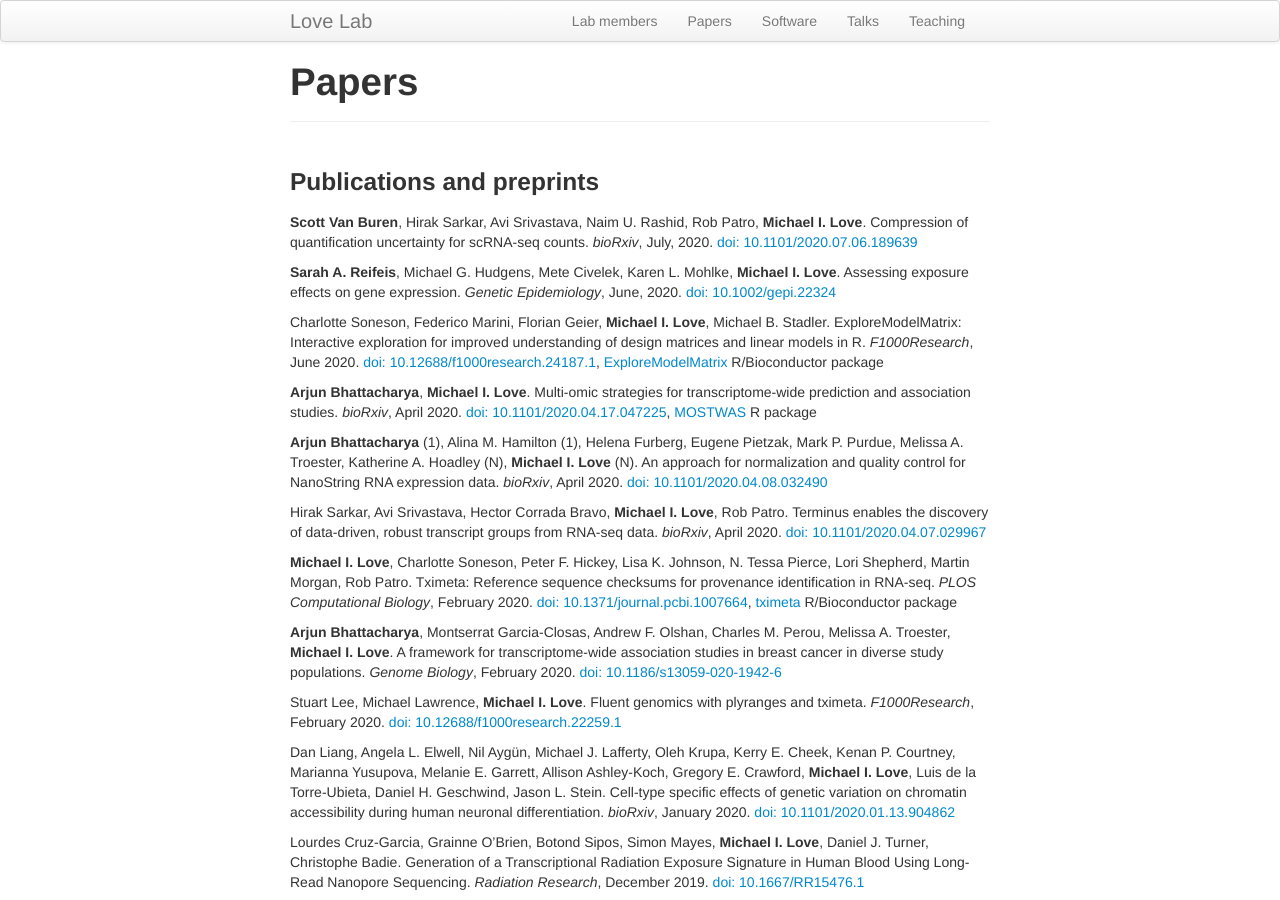
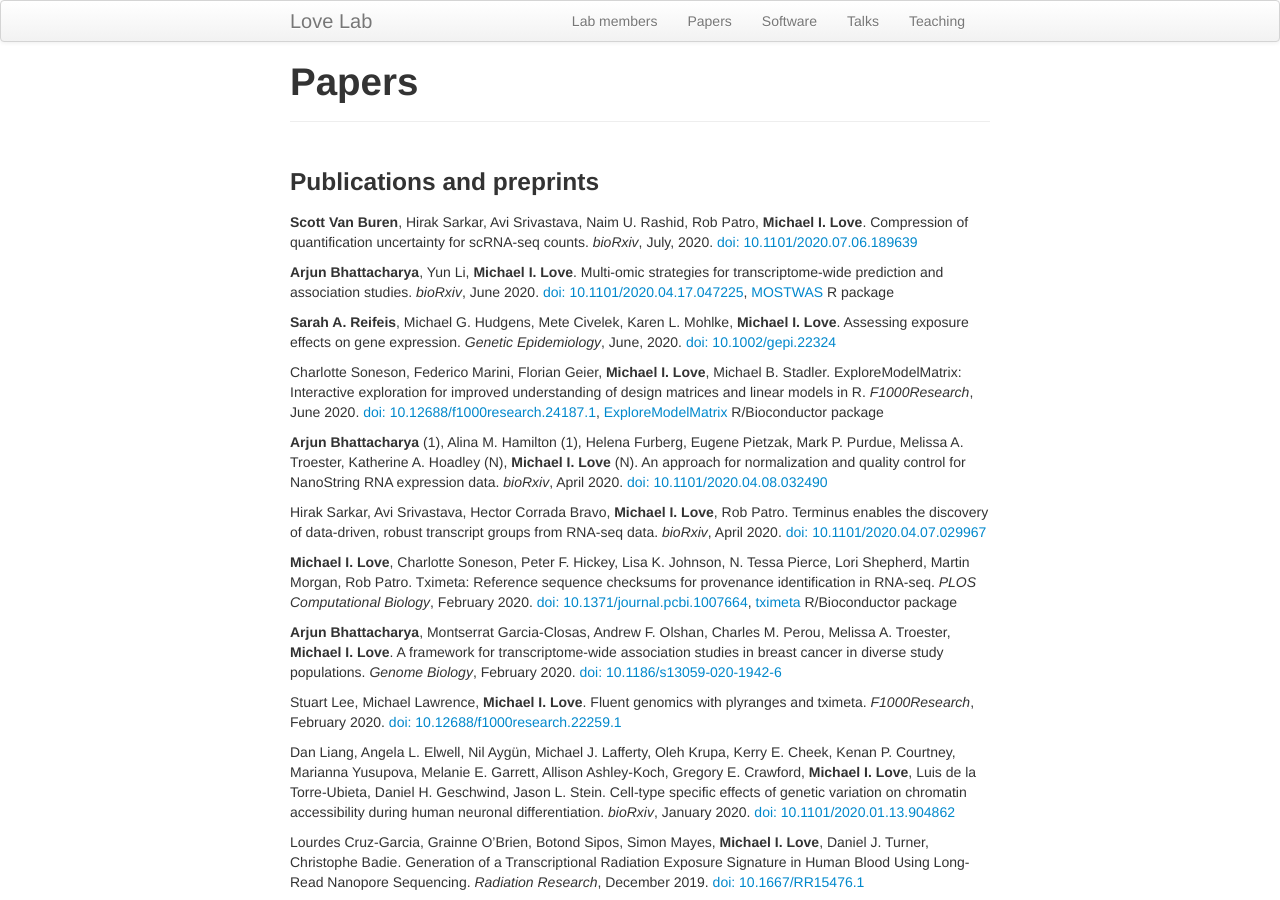
Before and after one commit to mikelove/mikelove.github.io, a Jekyll site: the page built from pages/papers.md, in a window 1280 px wide and 900 px high. Built offline with Jekyll 4.4.1, drawn with Linux system fonts in a browser that asks for light colours; part of the change alters nothing that is shown.

Commit message:
arjun v2

```diff
--- a/pages/papers.md
+++ b/pages/papers.md
@@ -10,6 +10,12 @@ Patro, **Michael I. Love**.
 Compression of quantification uncertainty for scRNA-seq counts.
 *bioRxiv*, July, 2020.
 [doi: 10.1101/2020.07.06.189639](https://doi.org/10.1101/2020.07.06.189639)
+
+**Arjun Bhattacharya**, Yun Li, **Michael I. Love**.
+Multi-omic strategies for transcriptome-wide prediction and association studies.
+*bioRxiv*, June 2020.
+[doi: 10.1101/2020.04.17.047225](https://doi.org/10.1101/2020.04.17.047225),
+[MOSTWAS](https://github.com/bhattacharya-a-bt/MOSTWAS) R package
 
 **Sarah A. Reifeis**, Michael G. Hudgens, Mete Civelek, Karen
 L. Mohlke, **Michael I. Love**.
@@ -24,12 +30,6 @@ of design matrices and linear models in R.
 *F1000Research*, June 2020.
 [doi: 10.12688/f1000research.24187.1](https://doi.org/10.12688/f1000research.24187.1),
 [ExploreModelMatrix](https://www.bioconductor.org/packages/ExploreModelMatrix) R/Bioconductor package
-
-**Arjun Bhattacharya**, **Michael I. Love**.
-Multi-omic strategies for transcriptome-wide prediction and association studies.
-*bioRxiv*, April 2020.
-[doi: 10.1101/2020.04.17.047225](https://doi.org/10.1101/2020.04.17.047225),
-[MOSTWAS](https://github.com/bhattacharya-a-bt/MOSTWAS) R package
 
 **Arjun Bhattacharya** (1), Alina M. Hamilton (1), Helena Furberg, Eugene Pietzak,
 Mark P. Purdue, Melissa A. Troester, Katherine A. Hoadley (N),
```
